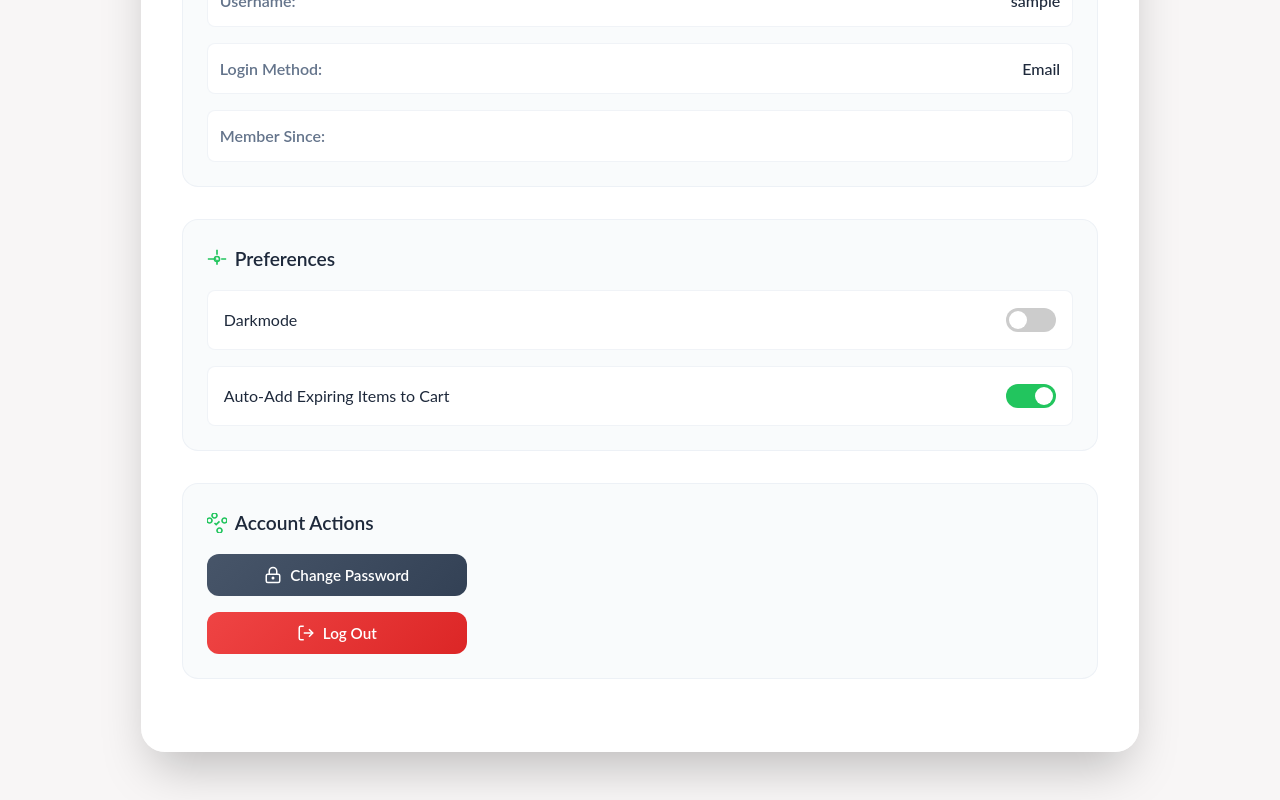
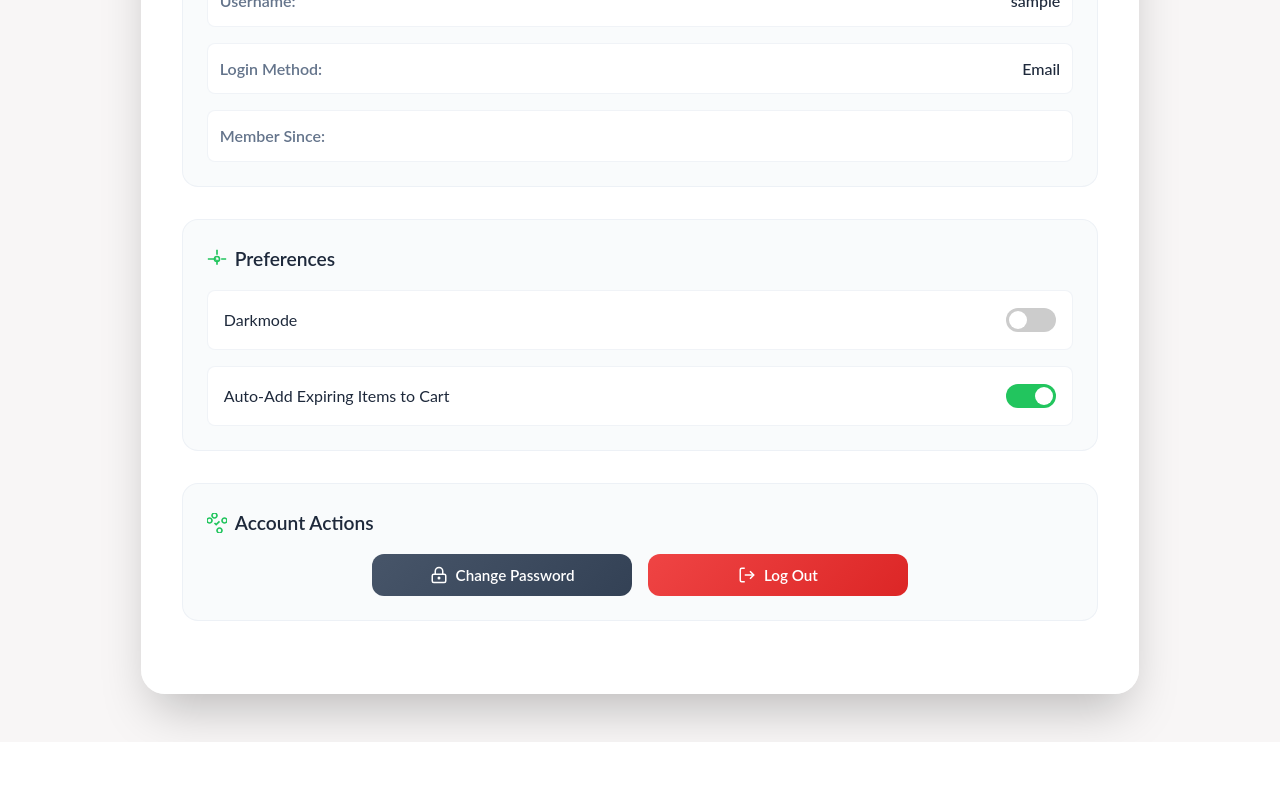
Before and after one commit to Joseph-Akintunde-MetaU/capstone, a React (Create React App) app in the folder feedplanner-frontend/my-app/: page /profile in a window 1280 px wide. Shown: the part 928-1728 px from the top of the page. After the commit the page ends 1670 px from the top, so only its background shows below. Built offline with nearby package versions, Linux system fonts and the light colour scheme; no server answers; the database is empty; sample sign-in values are in the browser's storage.

Commit message:
changed display for action buttons and centralized

```diff
--- a/feedplanner-frontend/my-app/src/homepage/ProfilePage.css
+++ b/feedplanner-frontend/my-app/src/homepage/ProfilePage.css
@@ -301,7 +301,8 @@ input:checked + .toggle-slider:before {
 
 /* Profile Actions */
 .profile-actions {
-    display: grid;
+    display: flex;
+    justify-content: center;
     gap: 1rem;
 }
 
```
